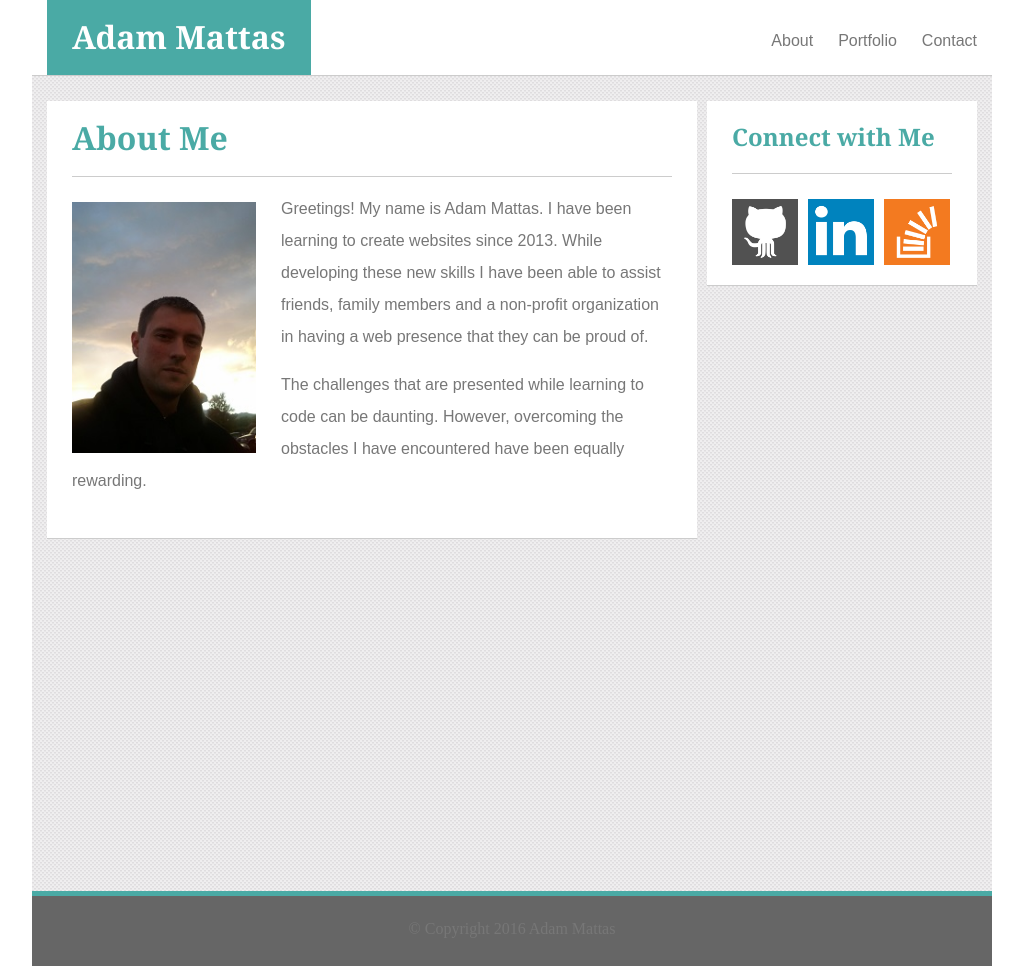
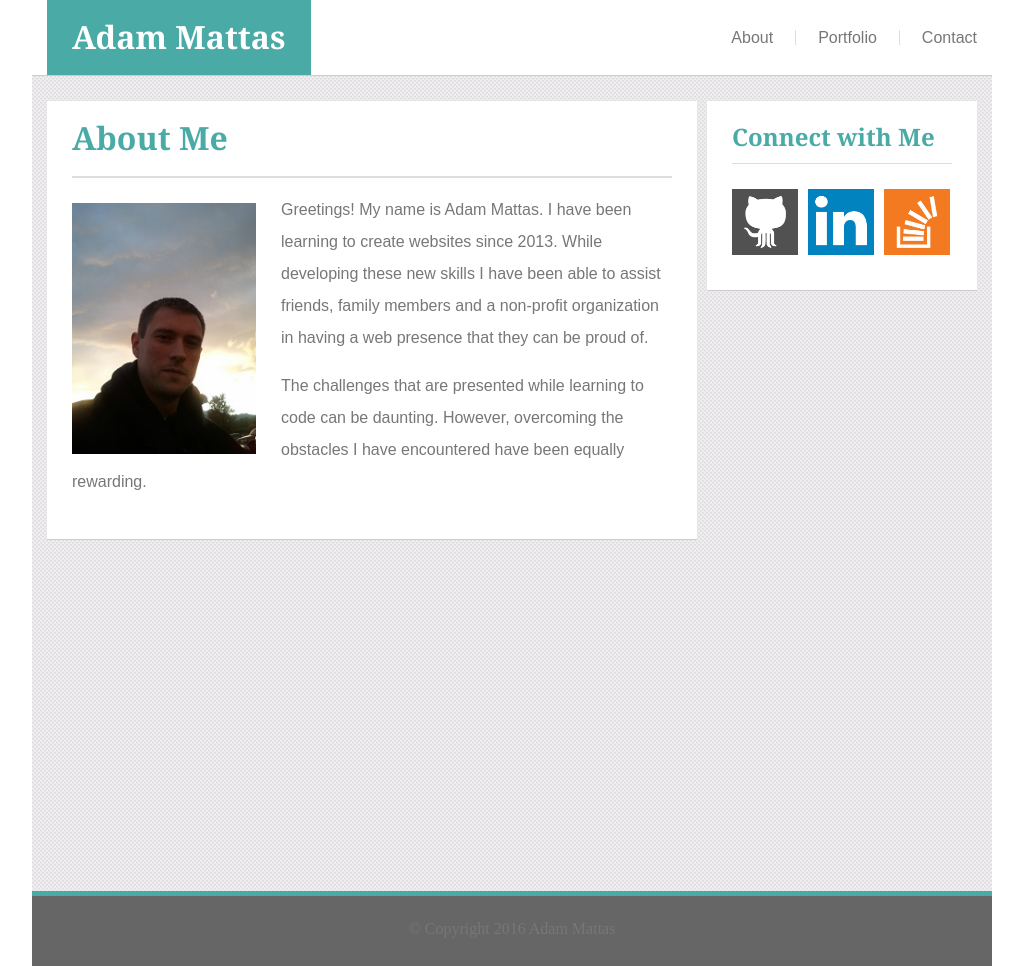
Before and after one commit to AdamMattas/Basic-Portfolio, a plain HTML site: page index.html in a window 1280 px wide. Shown: the whole page, without its empty margins (128-1151 px from the left). Drawn offline with Linux system fonts and the light colour scheme.

Commit message:
edited index and css

```diff
--- a/assets/css/style.css
+++ b/assets/css/style.css
@@ -81,9 +81,20 @@ p{
 
 .navigation-links{
 	float: right;
-	margin-left: 25px;
-	margin-top: 25px;
+	margin-left: 22px;
+	margin-top: 30px;
 	color: #777777;
+	line-height: 15px;
+}
+
+.navigation-links-border{
+	float: right;
+	padding-left: 22px;
+	padding-right: 22px;
+	margin-top: 30px;
+	color: #777777;
+	border-right: 1px solid #dddddd;
+	line-height: 15px;
 }
 
 .logo{
@@ -109,18 +120,18 @@ p{
 .panel-right{
 	float: left;
 	width: 270px;
-	height: 185px;
+	height: 100%;
 	background-color: #ffffff;
 	padding: 0px 25px 25px 25px;
 	border-bottom: 1px solid #cccccc;
 }
 
 .panel-left-content{
-	border-top: 1px solid #cccccc;
+	border-top: 2px solid #dddddd;
 }
 
 .panel-right-content{
-	border-top: 1px solid #cccccc;
+	border-top: 1px solid #dddddd;
 }
 
 .bio-pic{
@@ -146,6 +157,11 @@ p{
 	width: 66px;
 	height: 66px;
 	margin-top: 25px;
+	margin-bottom: 10px;
+}
+
+.h2-social{
+	margin-bottom: 10px;
 }
 
 .footer-wrapper{
--- a/index.html
+++ b/index.html
@@ -13,24 +13,30 @@
 
 	<div class="page-wrapper">
 
-		<section class="content">
+		<div class="content">
 
 			<div class="header">
+
+				<nav>
 
 					<div class="content-wrapper">
 
 						<a class="navigation-links" href="contact.html">Contact</a>
-					<a class="navigation-links" href="portfolio.html">Portfolio</a>
-					<a class="navigation-links" href="index.html">About</a>
+						<a class="navigation-links-border" href="portfolio.html">Portfolio</a>
+						<a class="navigation-links-border" href="index.html">About</a>
 						<a class="logo" href="index.html">
 							<h1 class="logo-text">Adam Mattas</h1>
 						</a>
 
 					</div>
 
+				</nav>
+
 			</div>
 
 			<div class="main-content-wrapper">
+
+				<section>
 
 					<div class="panel-left">
 
@@ -48,9 +54,13 @@
 
 					</div>
 
+				</section>
+
+				<aside>
+
 					<div class="panel-right">
 
-					<h2>Connect with Me</h2>
+						<h2 class="h2-social">Connect with Me</h2>
 
 						<div class="panel-right-content clearfix">
 
@@ -62,7 +72,11 @@
 
 					</div>
 
+				</aside>
+
 			</div>
+
+			<footer>
 
 				<div class="footer-wrapper">
 
@@ -70,7 +84,9 @@
 
 				</div>
 
-		</section>
+			</footer>
+
+		</div>
 
 	</div>
 
```
Lines whose indentation alone changed are shown as unchanged.
